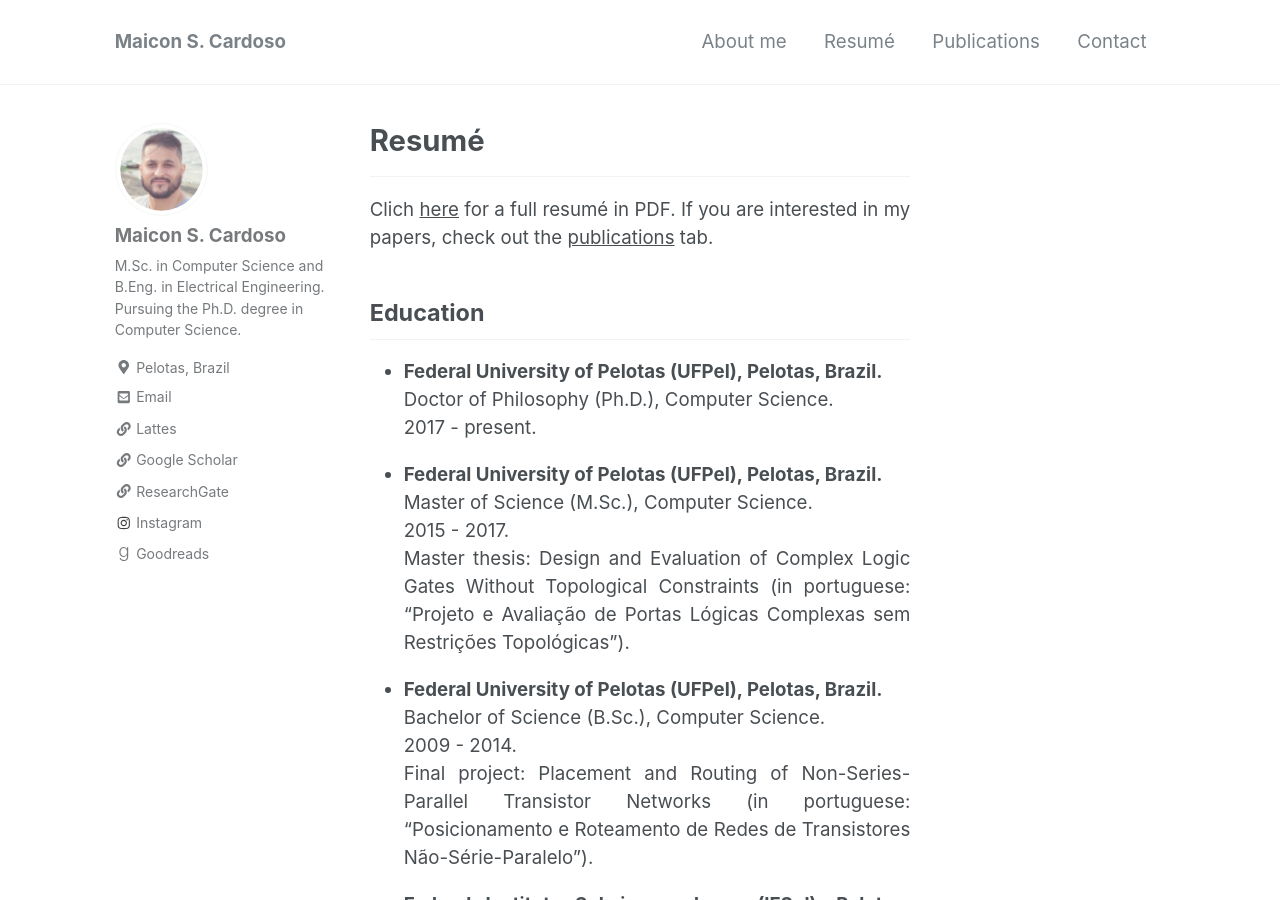
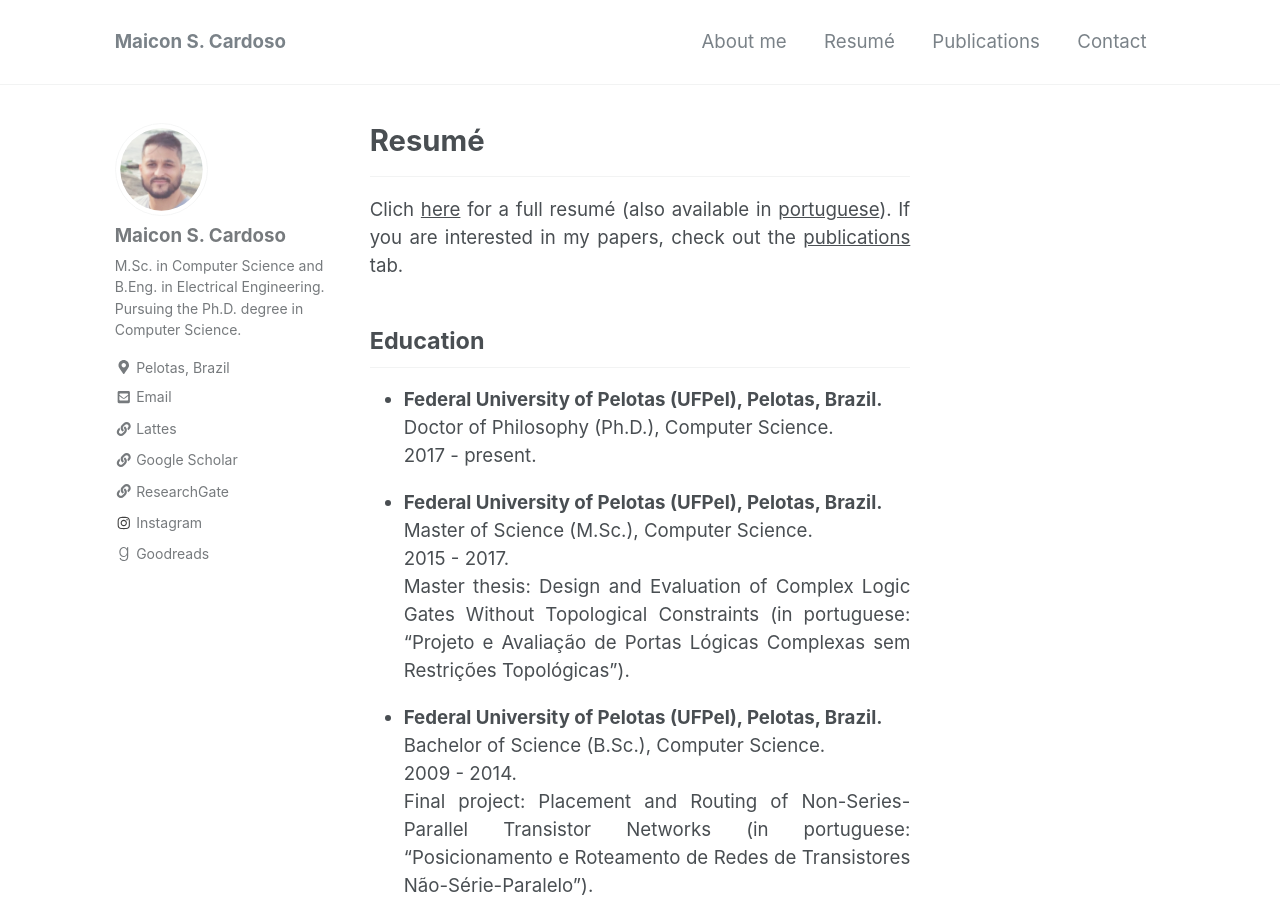
Before and after one commit to maiconsc/me, a Jekyll site: the page built from _pages/resume.MD, in a window 1280 px wide and 900 px high. Built offline with Jekyll 4.4.1, drawn with Linux system fonts in a browser that asks for light colours; nearby versions of some CDN libraries; our own code applies the rules of GitHub Pages for plain Markdown files.

```diff
--- a/_pages/resume.MD
+++ b/_pages/resume.MD
@@ -9,7 +9,7 @@ permalink: /resume/
 
 <hr>
 
-Clich [here](/assets/cv/curriculumvitae.pdf/){:target="\_blank"} for a full resumé in PDF. If you are interested in my papers, check out the [publications](/publications/) tab.
+Clich [here](http://buscatextual.cnpq.br/buscatextual/visualizacv.do?id=K8755733D3&idiomaExibicao=2){:target="\_blank"} for a full resumé (also available in [portuguese](http://buscatextual.cnpq.br/buscatextual/visualizacv.do?id=K8755733D3){:target="\_blank"}). If you are interested in my papers, check out the [publications](/publications/) tab.
 {: .text-justify}
 
 ## Education
```
Also changed, not shown: _pages/publications.MD (+1 -1 lines), index.MD (+1 -1 lines).
